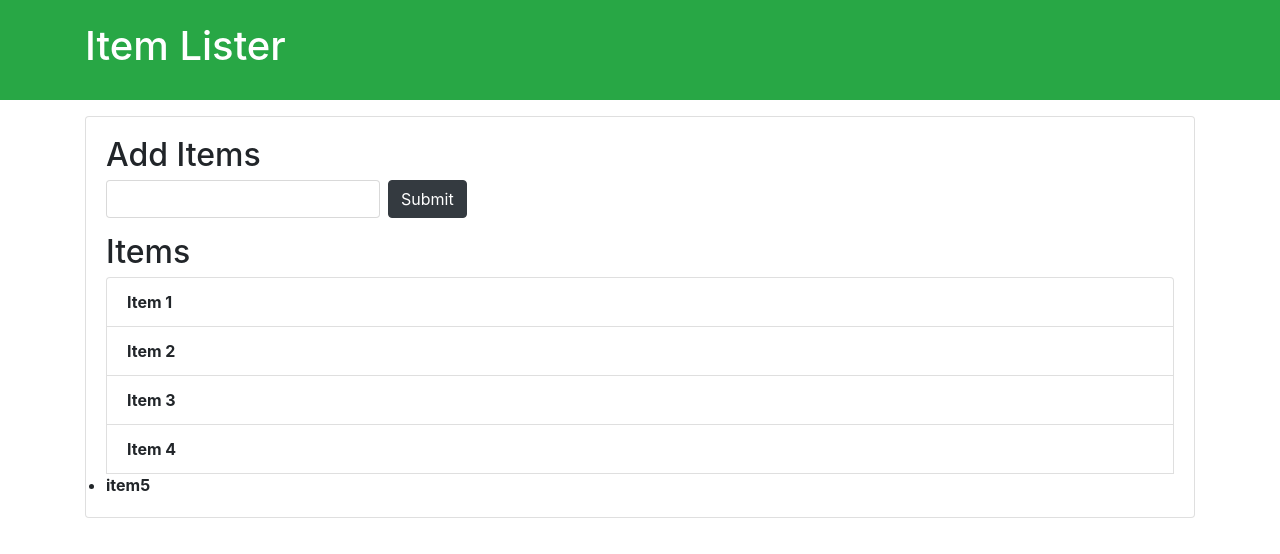
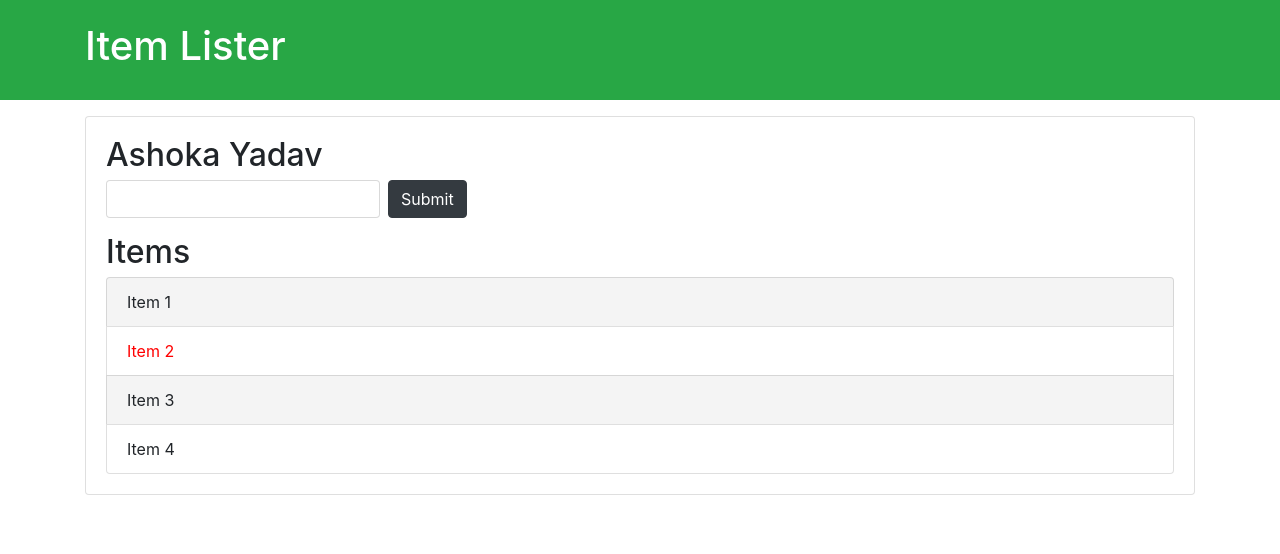
Before and after one commit to yashoka9876/sharpner2, a plain HTML site: page index.html in a window 1280 px wide. Drawn offline with nearby package versions, Linux system fonts and the light colour scheme.

Commit message:
htis is query selectior for sharpner

```diff
--- a/index.html
+++ b/index.html
@@ -26,13 +26,46 @@
       <li class="list-group-item">Item 2</li>
       <li class="list-group-item">Item 3</li>
       <li class="list-group-item">Item 4</li>
-      <li>item5</li>
     </ul>
    </div>
   </div>
 
 </body>
 <script>
+
+var header=document.querySelector(".list-group-item:nth-child(2)");
+header.style.color="red";
+// var header1=document.querySelector(".list-group-item:nth-child(3)")
+// header1.style.display="none";
+
+//that is class name so please use .
+var title=document.querySelectorAll(".title");
+title[0].textContent="Ashoka Yadav";
+
+var odd=document.querySelectorAll("li:nth-child(odd)");
+
+for(var i=0;i<odd.length;i++){
+  odd[i].style.backgroundColor="#f4f4f4";
+}
+
+
+
+
+
+
+
+
+
+
+
+
+
+
+
+
+
+
+
 //   let data=document.getElementById("header-title");
 //   let main_header=document.getElementById("main-header");
 //   main_header.style.borderBottom="5px solid black";
@@ -52,19 +85,23 @@
   // document.all[10].textContent="Hello ashoka"
   // console.log(document.form);
 
-  // let list=document.getElementsByClassName("list-group-item");
-  // list[2].style.backgroundColor="red";
+  // let list1=document.getElementsByClassName("list-group-item");
+  // // list[2].style.backgroundColor="red";
+
+  // // for(let i=0;i<list.length;i++){
+  // //   list[i].style.fontWeight="bold"
+  // // }
+  // let list =document.getElementsByTagName("li");
+  // console.log(list);
+
 
   // for(let i=0;i<list.length;i++){
-  //   list[i].style.fontWeight="bold"
+  //   list[i].style.fontWeight="bold";
   // }
-  let list =document.getElementsByTagName("li");
-  console.log(list);
+
+  // console.log(typeof list1)
 
 
-  for(let i=0;i<list.length;i++){
-    list[i].style.fontWeight="bold";
-  }
 
 
 
```
